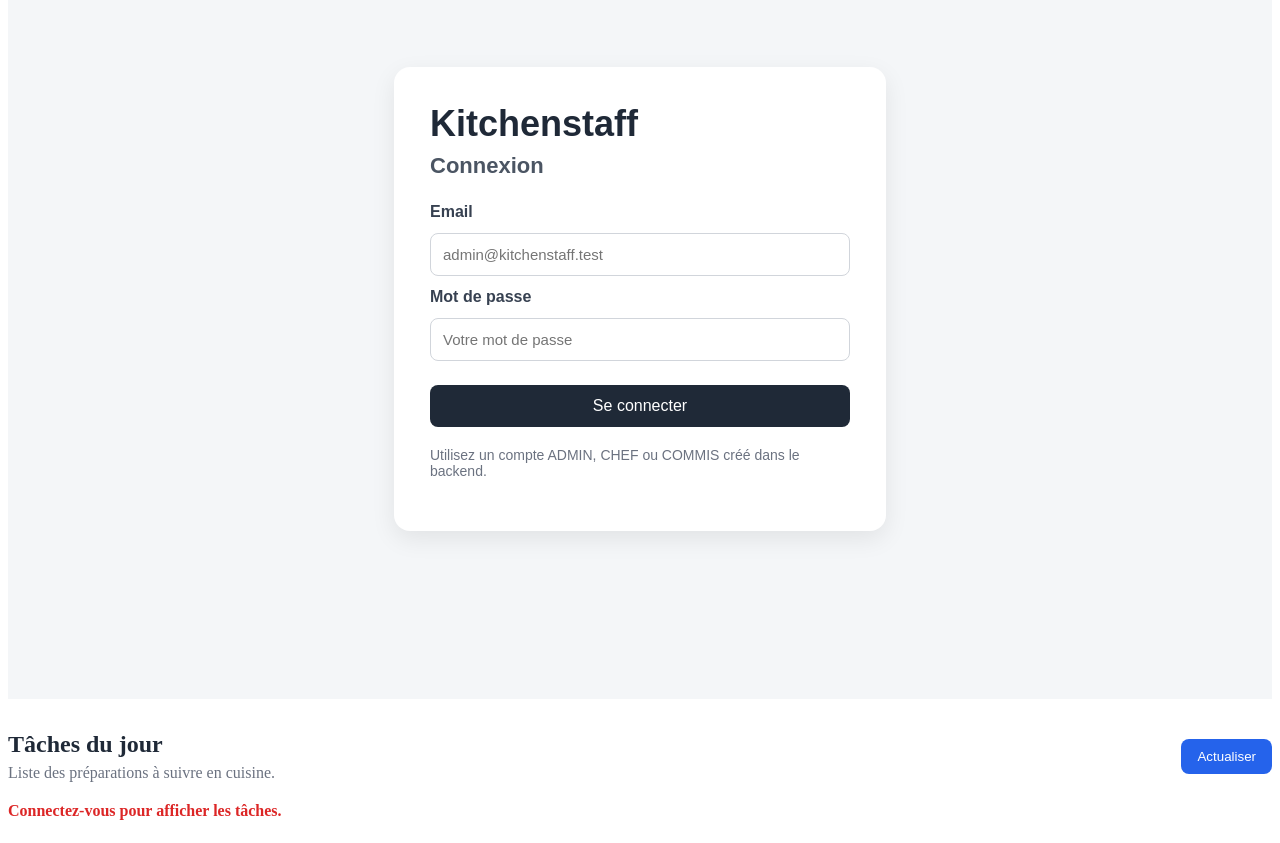
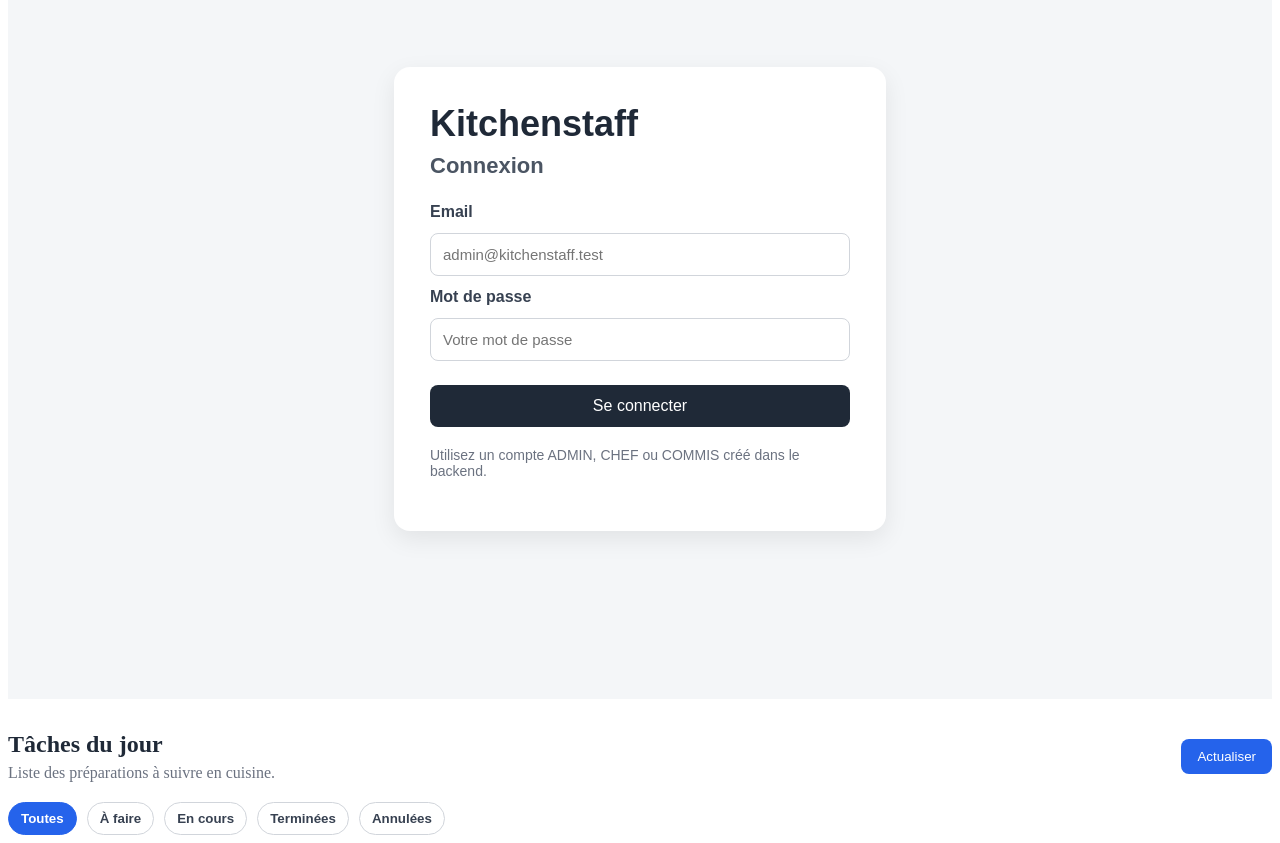
Before and after one commit to Zaouinabil/kitchenstaff-frontend, an Angular app: page / in a window 1280 px wide. Shown: the part 109-952 px from the top of the page. Built offline with nearby package versions, Linux system fonts and the light colour scheme.

Commit message:
Reload tasks after adding a new task and fix the issue with the login page

```diff
--- a/src/app/pages/login/login.ts
+++ b/src/app/pages/login/login.ts
@@ -60,10 +60,7 @@ export class Login {
   }
 
   logout() {
-    localStorage.removeItem('token');
-    localStorage.removeItem('userName');
-    localStorage.removeItem('userRole');
-    localStorage.removeItem('userEmail');
+  this.auth.logout();
 
   this.isLoggedIn = false;
   this.userName = '';
--- a/src/app/pages/tasks/tasks.css
+++ b/src/app/pages/tasks/tasks.css
@@ -124,3 +124,30 @@
   background: #fee2e2;
   color: #991b1b;
 }
+.status-filters {
+  display: flex;
+  gap: 10px;
+  margin-bottom: 20px;
+  flex-wrap: wrap;
+}
+
+.status-filters button {
+  padding: 8px 12px;
+  border: 1px solid #d1d5db;
+  border-radius: 999px;
+  background: white;
+  color: #374151;
+  cursor: pointer;
+  font-weight: 600;
+}
+
+.status-filters button.active {
+  background: #2563eb;
+  color: white;
+  border-color: #2563eb;
+}
+
+.status.in-progress {
+  background: #fef3c7;
+  color: #92400e;
+}
--- a/src/app/pages/tasks/tasks.html
+++ b/src/app/pages/tasks/tasks.html
@@ -8,6 +8,18 @@
     <button type="button" (click)="loadTasks()">
       Actualiser
     </button>
+  </div>
+
+  <div class="status-filters">
+    @for (filter of statusFilters; track filter.value) {
+      <button
+        type="button"
+        [class.active]="selectedStatus === filter.value"
+        (click)="changeStatusFilter(filter.value)"
+      >
+        {{ filter.label }}
+      </button>
+    }
   </div>
 
   @if (loading) {
@@ -32,7 +44,13 @@
         <article class="task-card">
           <div class="task-top">
             <h3>{{ task.itemName }}</h3>
-            <span class="status" [class.done]="task.status === 'TERMINEE'" [class.cancelled]="task.status === 'ANNULEE'">
+
+            <span
+              class="status"
+              [class.done]="task.status === 'TERMINEE'"
+              [class.cancelled]="task.status === 'ANNULEE'"
+              [class.in-progress]="task.status === 'EN_COURS'"
+            >
               {{ task.status }}
             </span>
           </div>
--- a/src/app/pages/tasks/tasks.ts
+++ b/src/app/pages/tasks/tasks.ts
@@ -1,4 +1,5 @@
-import { Component } from '@angular/core';
+import { Component, OnDestroy, OnInit } from '@angular/core';
+import { finalize } from 'rxjs';
 import { Tasks, Task } from '../../services/tasks';
 
 @Component({
@@ -7,46 +8,73 @@ import { Tasks, Task } from '../../services/tasks';
   templateUrl: './tasks.html',
   styleUrl: './tasks.css'
 })
-export class TasksPage {
+export class TasksPage implements OnInit, OnDestroy {
   tasks: Task[] = [];
   loading = false;
   errorMessage = '';
   actionMessage = '';
 
+  selectedStatus = '';
+
+  statusFilters = [
+    { label: 'Toutes', value: '' },
+    { label: 'À faire', value: 'A_FAIRE' },
+    { label: 'En cours', value: 'EN_COURS' },
+    { label: 'Terminées', value: 'TERMINEE' },
+    { label: 'Annulées', value: 'ANNULEE' }
+  ];
+
+  private authListener = () => {
+    this.loadTasks();
+  };
+
   constructor(private tasksService: Tasks) {}
 
   ngOnInit() {
+    window.addEventListener('auth-changed', this.authListener);
     this.loadTasks();
+  }
+
+  ngOnDestroy() {
+    window.removeEventListener('auth-changed', this.authListener);
   }
 
   loadTasks() {
     const token = localStorage.getItem('token');
 
     if (!token) {
+      this.tasks = [];
       this.errorMessage = 'Connectez-vous pour afficher les tâches.';
+      this.actionMessage = '';
       this.loading = false;
       return;
     }
 
     this.loading = true;
+    this.tasks = [];
     this.errorMessage = '';
     this.actionMessage = '';
 
-    this.tasksService.findAll().subscribe({
+    this.tasksService.findAll(this.selectedStatus)
+      .pipe(
+        finalize(() => {
+          this.loading = false;
+        })
+      )
+      .subscribe({
         next: (response) => {
           this.tasks = response;
-        this.loading = false;
         },
         error: (error) => {
           console.error('Erreur chargement tâches:', error);
-
           this.errorMessage = 'Impossible de charger les tâches.';
-        this.loading = false;
-      },
-      complete: () => {
-        this.loading = false;
         }
       });
+  }
+
+  changeStatusFilter(status: string) {
+    this.selectedStatus = status;
+    this.loadTasks();
   }
 
   startTask(taskId: number) {
--- a/src/app/services/auth.ts
+++ b/src/app/services/auth.ts
@@ -32,5 +32,16 @@ export class Auth {
     localStorage.setItem('userName', response.name);
     localStorage.setItem('userRole', response.role);
     localStorage.setItem('userEmail', response.email);
+
+    window.dispatchEvent(new Event('auth-changed'));
+  }
+
+  logout(): void {
+    localStorage.removeItem('token');
+    localStorage.removeItem('userName');
+    localStorage.removeItem('userRole');
+    localStorage.removeItem('userEmail');
+
+    window.dispatchEvent(new Event('auth-changed'));
   }
 }
--- a/src/app/services/tasks.ts
+++ b/src/app/services/tasks.ts
@@ -1,5 +1,5 @@
 import { Injectable } from '@angular/core';
-import { HttpClient, HttpHeaders } from '@angular/common/http';
+import { HttpClient, HttpHeaders, HttpParams } from '@angular/common/http';
 import { Observable } from 'rxjs';
 
 export interface Task {
@@ -26,9 +26,16 @@ export class Tasks {
 
   constructor(private http: HttpClient) {}
 
-  findAll(): Observable<Task[]> {
+  findAll(status?: string): Observable<Task[]> {
+    let params = new HttpParams();
+
+    if (status) {
+      params = params.set('status', status);
+    }
+
     return this.http.get<Task[]>(this.apiUrl, {
-      headers: this.getHeaders()
+      headers: this.getHeaders(),
+      params: params
     });
   }
 
```
Lines whose indentation alone changed are shown as unchanged.
